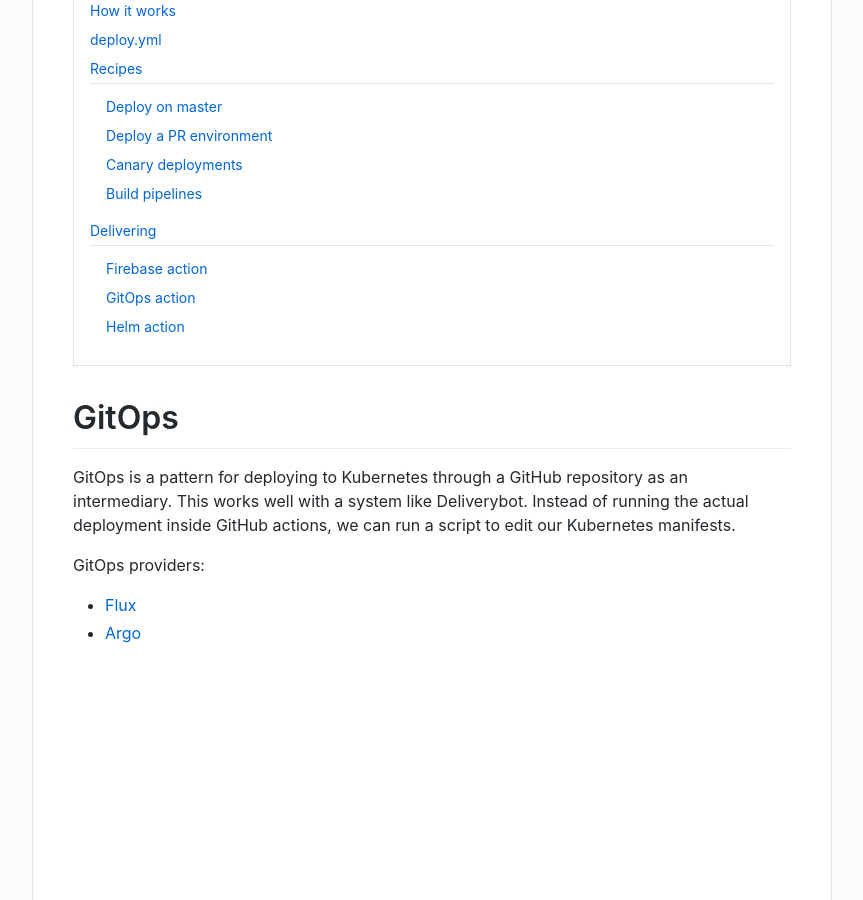
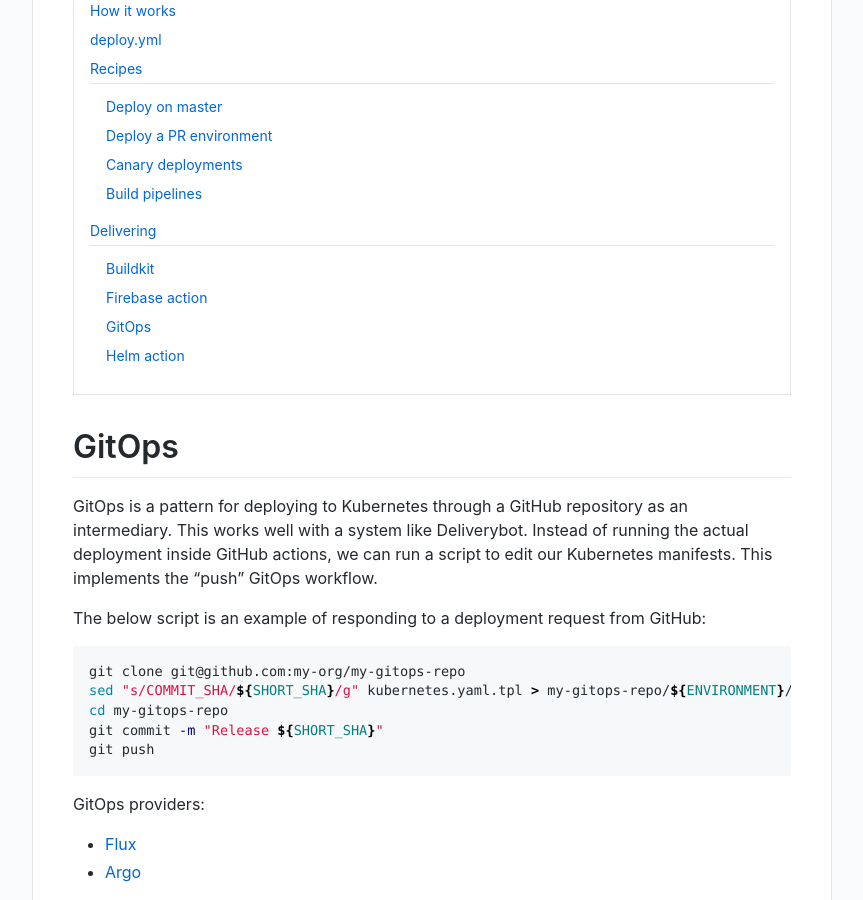
Before and after one commit to deliverybot/deliverybot.github.io, a Jekyll site: the page built from docs/delivering/gitops.md, in a window 1280 px wide and 900 px high, scrolled down 253 px. Shown: the whole window, without its empty margins (208-1071 px from the left). Built offline with Jekyll 4.4.1, drawn with Linux system fonts in a browser that asks for light colours; a script that is not in the unit is left out.

Commit message:
Add additional docs and options

````diff
--- a/docs/delivering/gitops-action.md
+++ b/docs/delivering/gitops.md
@@ -1,6 +1,6 @@
 ---
 layout: page
-title: GitOps action
+title: GitOps
 group: Delivering
 ---
 
@@ -9,7 +9,19 @@
 GitOps is a pattern for deploying to Kubernetes through a GitHub repository as
 an intermediary. This works well with a system like Deliverybot. Instead of
 running the actual deployment inside GitHub actions, we can run a script to edit
-our Kubernetes manifests.
+our Kubernetes manifests. This implements the "push" GitOps workflow.
+
+
+The below script is an example of responding to a deployment request from
+GitHub:
+
+```bash
+git clone git@github.com:my-org/my-gitops-repo
+sed "s/COMMIT_SHA/${SHORT_SHA}/g" kubernetes.yaml.tpl > my-gitops-repo/${ENVIRONMENT}/kubernetes.yaml
+cd my-gitops-repo
+git commit -m "Release ${SHORT_SHA}"
+git push
+```
 
 GitOps providers:
 
````
Also changed, not shown: docs/delivering/buildkite.md (added, +13 -0 lines).
